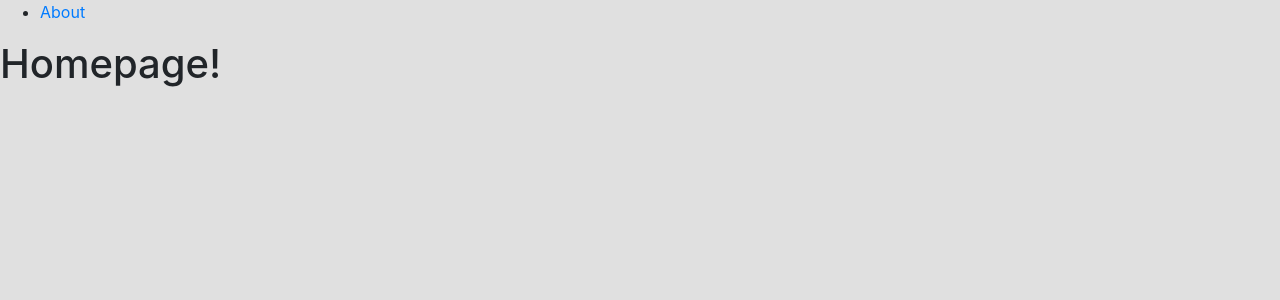
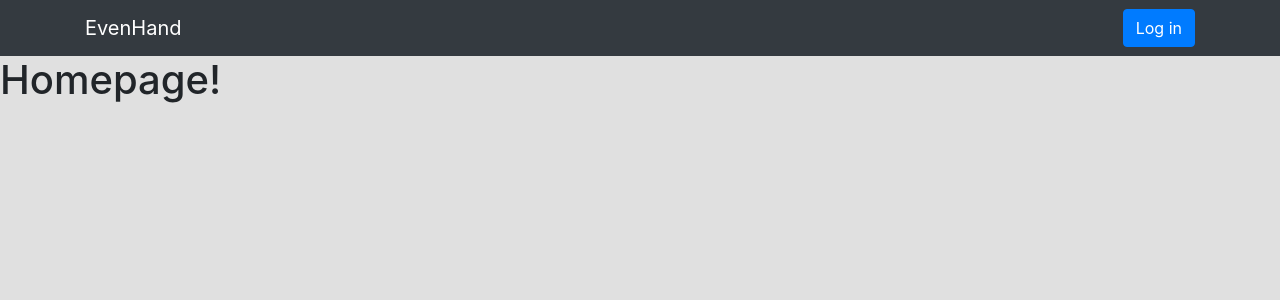
Before and after one commit to evenhand-ottawa/evenhand-frontend, a React (Vite) app: page / in a window 1280 px wide. Shown: the top 300 px of the page. Built offline with nearby package versions, Linux system fonts and the light colour scheme.

Commit message:
Add login and brand to navbar

```diff
--- a/src/components/navbar.jsx
+++ b/src/components/navbar.jsx
@@ -3,13 +3,18 @@ import React from 'react'
 export function NavBar() {
 	return (
 
-        <nav>
-            <h2 className="sr-only">EvenHand Navigation Menu</h2>
+        <nav className="navbar navbar-dark bg-dark">
+            <div className="container">
 
-            <ul>
-                <li><a href="">About</a></li>
-            </ul>
+                <h2 className="sr-only">EvenHand Navigation Menu</h2>
 
+                <a className="navbar-brand" href="#">EvenHand</a>
+
+                <form className="form-inline my-2 my-lg-0">
+                    <button type="button" class="btn btn-primary">Log in</button>
+                </form>
+
+            </div>
         </nav>
 
     )
```
